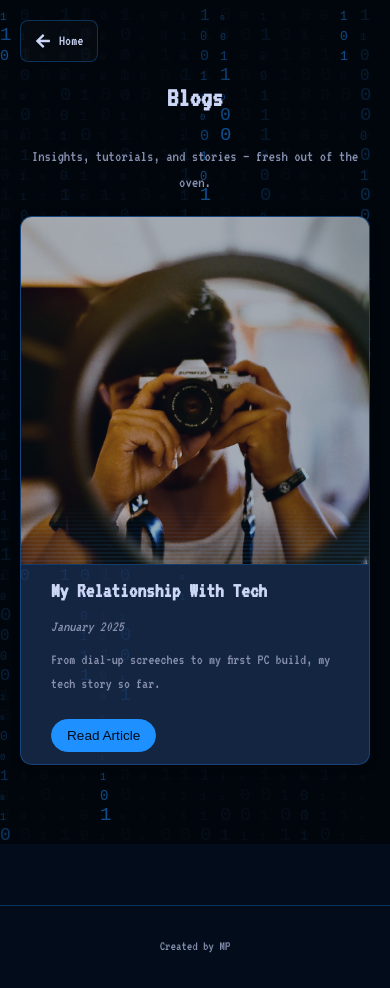
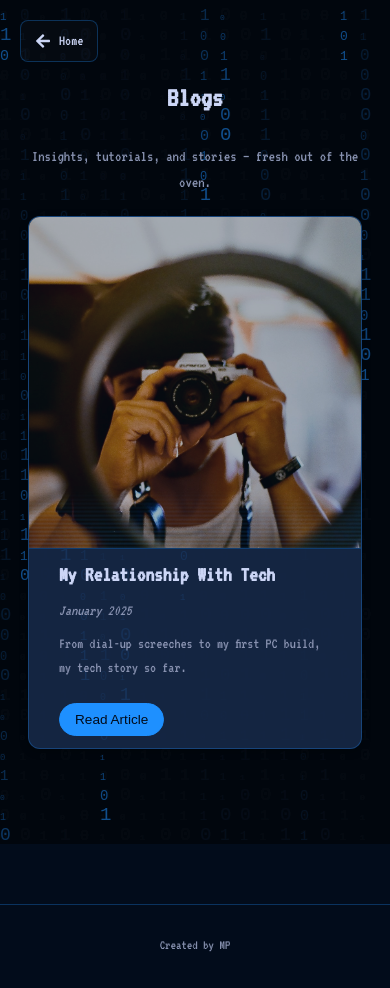
Before and after one commit to michaelpreciado/Landing_page, a React (Vite) app in the folder michael-preciado-website/: page /blog in a window 390 px wide. Built offline with nearby package versions, Linux system fonts and the light colour scheme.

Commit message:
Enhance mobile responsiveness by adding side padding to the projects container and adjusting project card dimensions for smaller screens. This improves layout and usability on mobile devices.

```diff
--- a/michael-preciado-website/src/index.css
+++ b/michael-preciado-website/src/index.css
@@ -419,6 +419,13 @@ img[src^="placeholder-"].project-image-placeholder {
 @media (max-width: 767.98px) {
   .projects-container {
     /* justify-items: center; */ /* Rule moved to base style */
+    padding: 0 8px; /* Narrow side padding */
+  }
+
+  /* Smaller cards on mobile */
+  .project-card {
+    max-width: 280px;
+    width: 85%;
   }
 }
 
```
